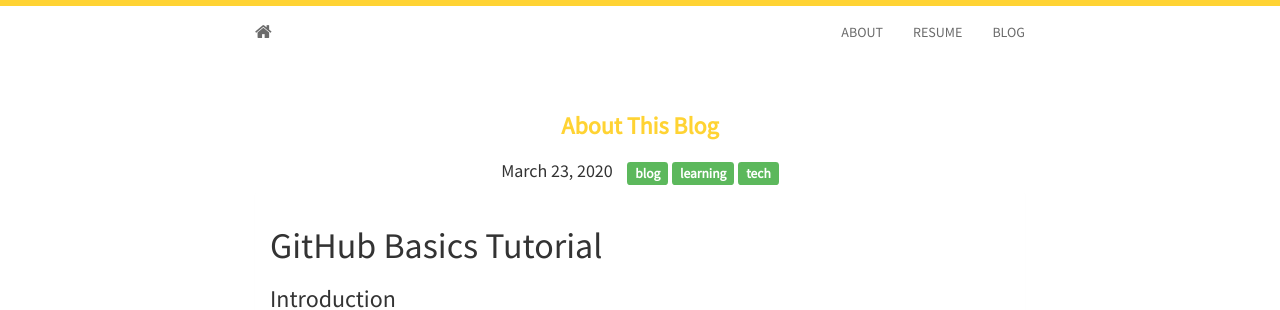
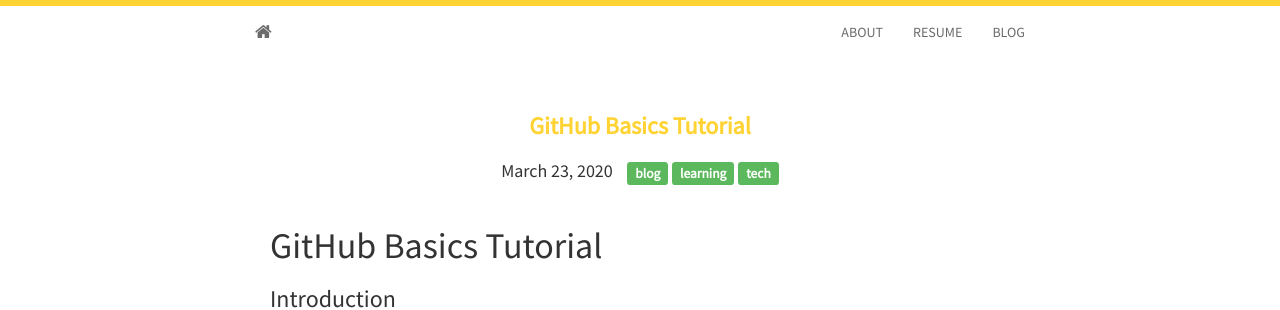
Before and after one commit to camerose/camerose.github.io, a Jekyll site: the page built from _posts/2020-03-23-github-tutorial.md, in a window 1280 px wide and 900 px high. Shown: the top 310 px of the window. Built offline with Jekyll 4.4.1, drawn with Linux system fonts in a browser that asks for light colours; nearby versions of some CDN libraries.

Commit message:
Update 2020-03-23-github-tutorial.md

```diff
--- a/_posts/2020-03-23-github-tutorial.md
+++ b/_posts/2020-03-23-github-tutorial.md
@@ -1,6 +1,6 @@
 ---
 layout: post
-title: About This Blog
+title: GitHub Basics Tutorial
 tags:
 - blog
 - learning
```
